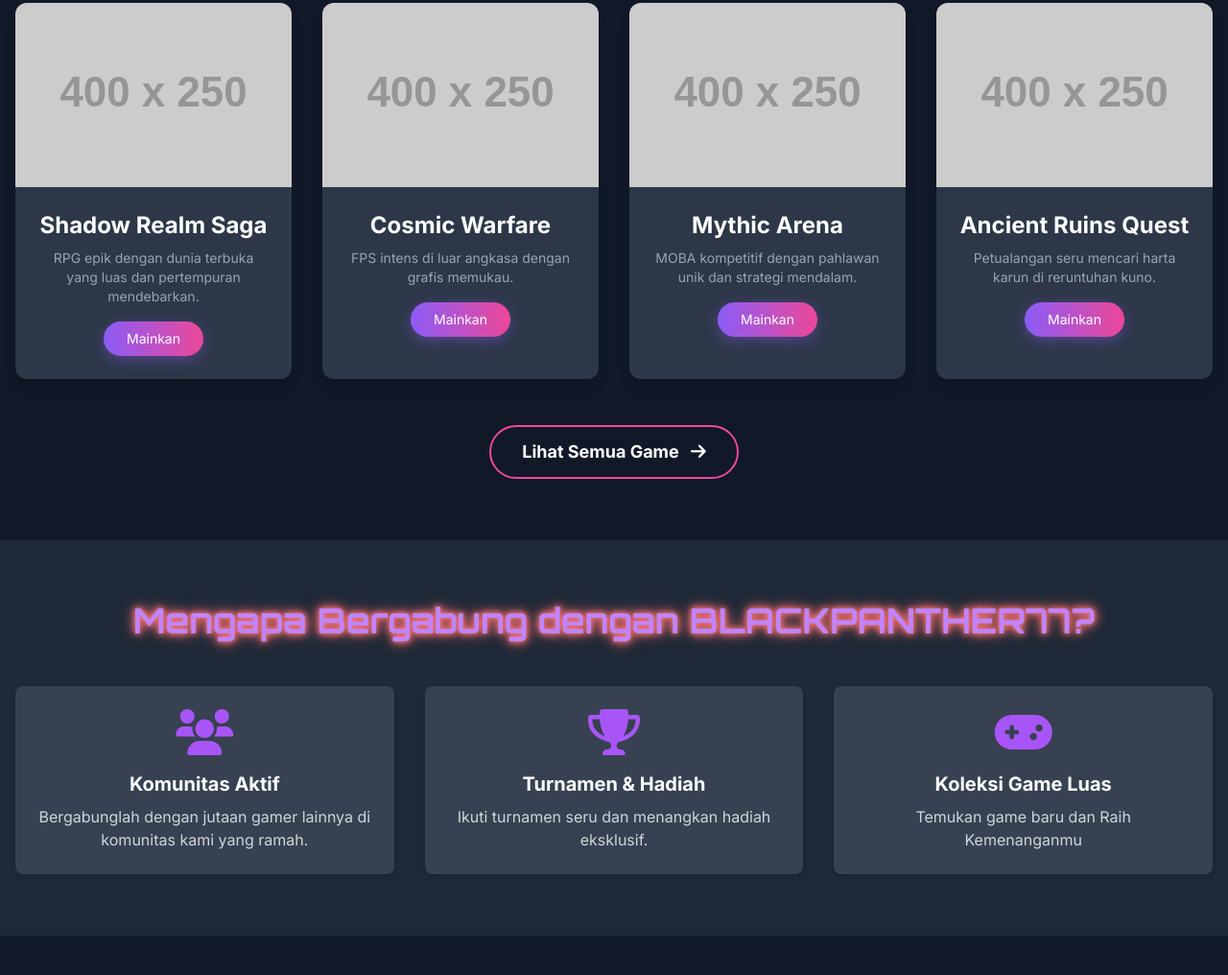
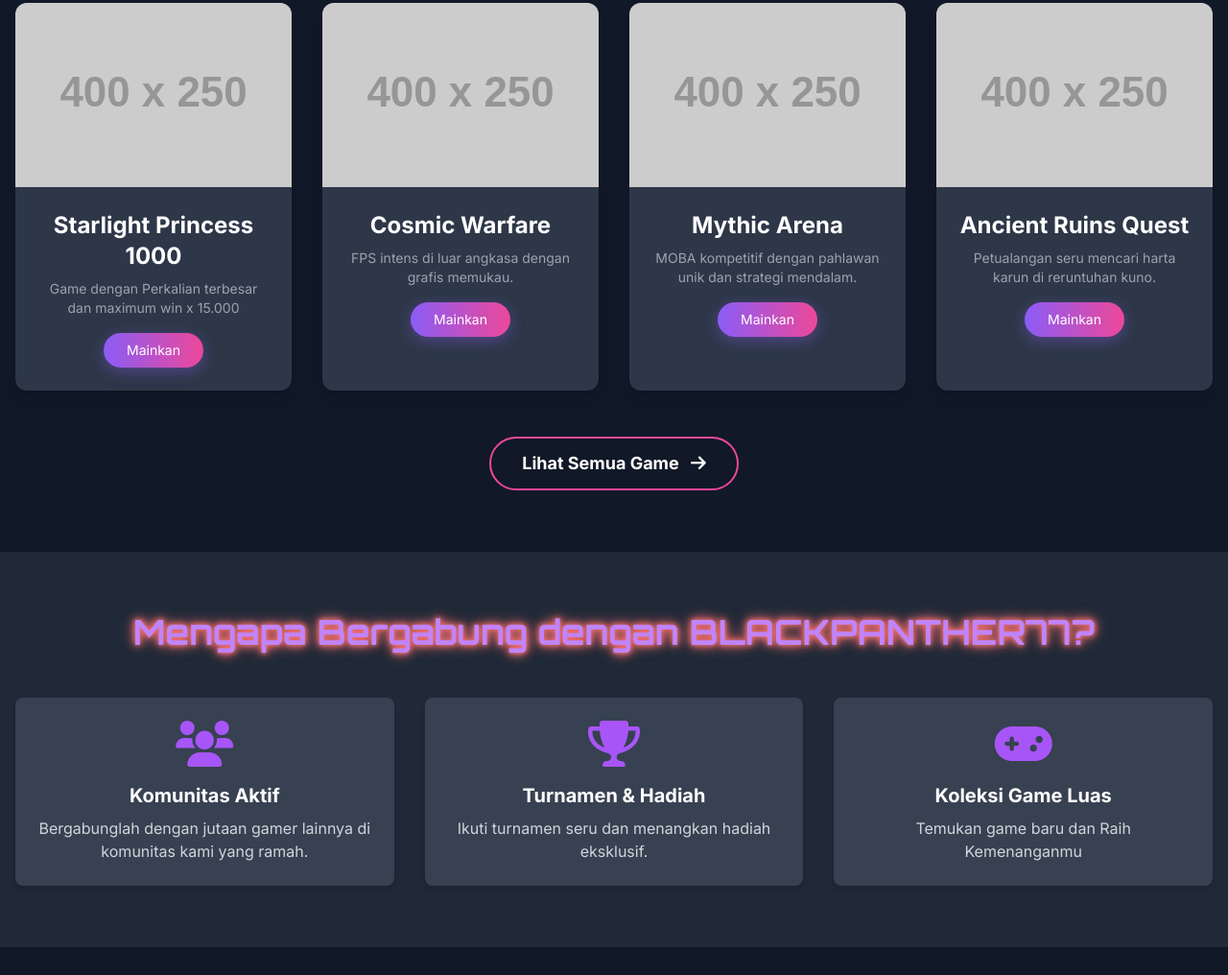
Before and after one commit to macanhitam77/blackpanther77wins, a plain HTML site: page index.html in a window 1280 px wide. Shown: the part 949-1965 px from the top of the page at 96% size. Drawn offline with nearby package versions, Linux system fonts and the light colour scheme; placeholder pictures from the web are drawn by us.

Commit message:
index.html

```diff
--- a/index.html
+++ b/index.html
@@ -114,10 +114,10 @@
             <div class="grid grid-cols-1 sm:grid-cols-2 lg:grid-cols-3 xl:grid-cols-4 gap-8">
                 <!-- Kartu Game 1 -->
                 <div class="card-game rounded-xl shadow-lg overflow-hidden">
-                    <img src="https://placehold.co/400x250/312e81/ffffff?text=Game+Fantasi+RPG" alt="Game Fantasi RPG" class="w-full h-48 object-cover">
+                    <img src="https://placehold.co/400x250/312e81/ffffff?text=Game+Fantasi+RPG" alt="Gates of Olympus 1000" class="w-full h-48 object-cover">
                     <div class="p-6">
-                        <h3 class="text-2xl font-semibold mb-2 text-white">Shadow Realm Saga</h3>
-                        <p class="text-gray-400 text-sm mb-4">RPG epik dengan dunia terbuka yang luas dan pertempuran mendebarkan.</p>
+                        <h3 class="text-2xl font-semibold mb-2 text-white">Starlight Princess 1000</h3>
+                        <p class="text-gray-400 text-sm mb-4">Game dengan Perkalian terbesar dan maximum win x 15.000</p>
                         <button class="btn-primary text-white px-6 py-2 rounded-full text-sm">Mainkan</button>
                     </div>
                 </div>
```
